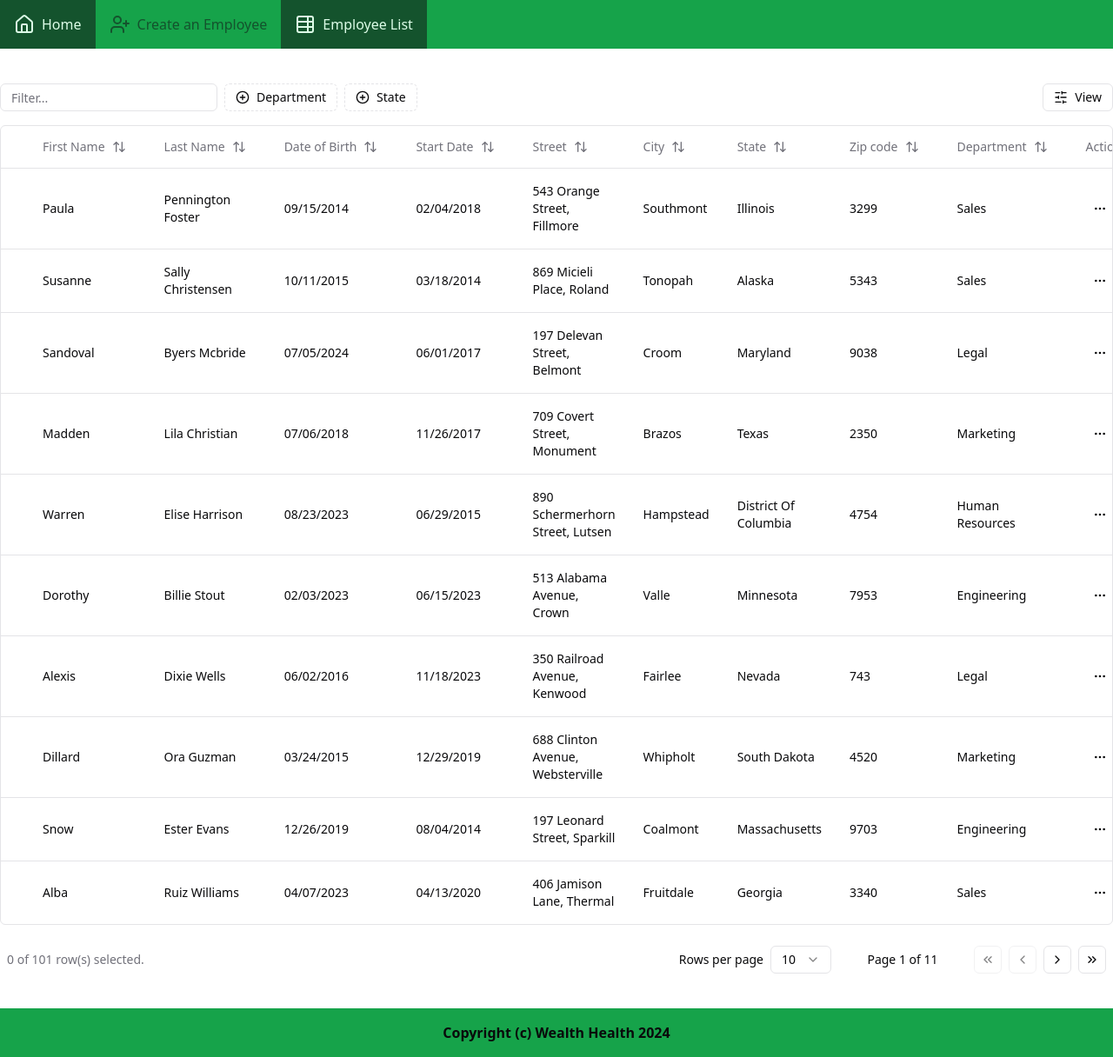
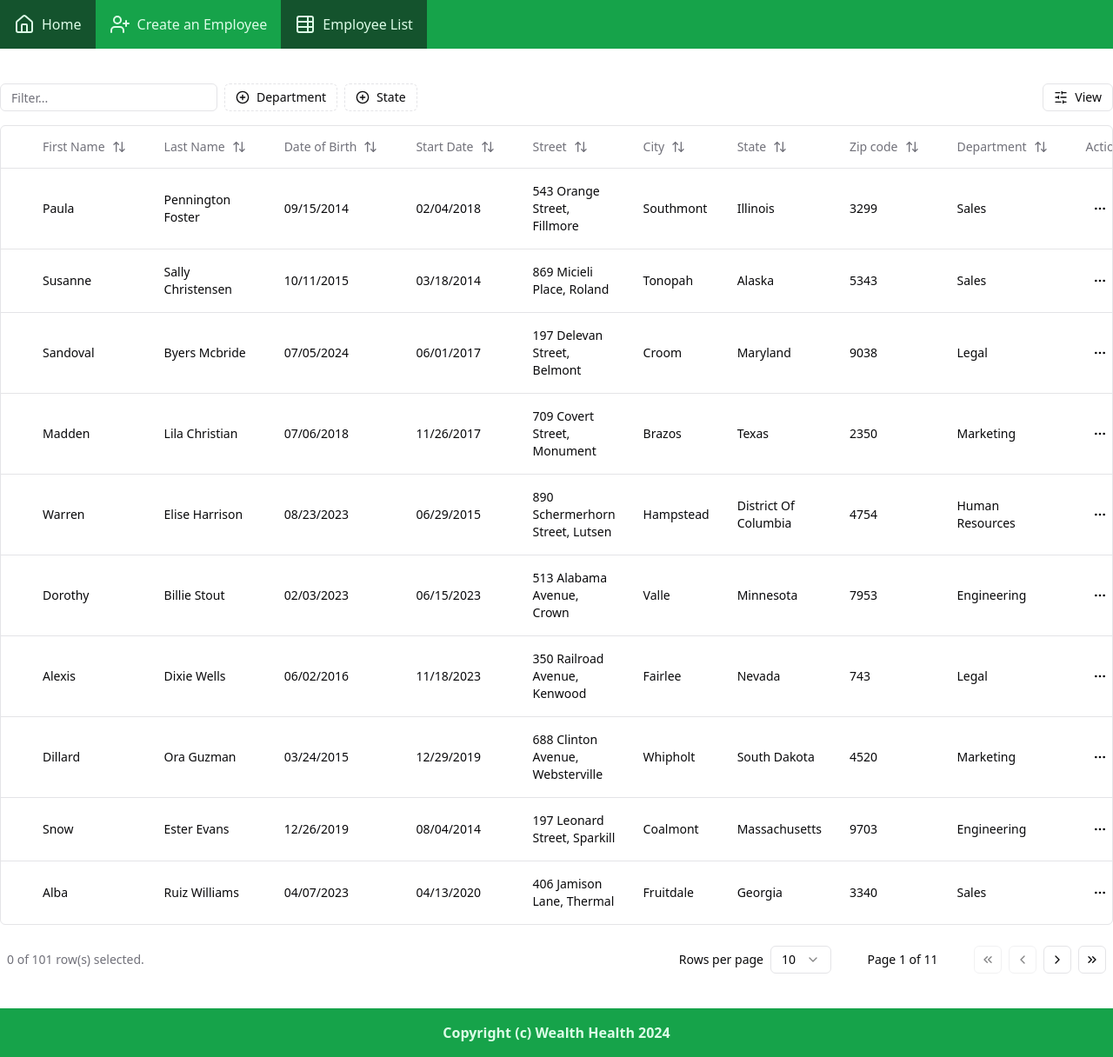
Before and after one commit to code9g/HRnet, a React (Vite) app: page /HRnet/employee-list in a window 1280 px wide. Shown: the whole page at 87% size. Built offline with nearby package versions, Linux system fonts and the light colour scheme; the HTML template or start-up script is replaced by a standard one.

Commit message:
Maj classname

```diff
--- a/src/layouts/Footer.jsx
+++ b/src/layouts/Footer.jsx
@@ -1,7 +1,7 @@
 function Footer() {
   return (
     <footer className="bg-primary">
-      <div className="container mx-auto py-4 text-center text-bg-900 font-bold">
+      <div className="container mx-auto py-4 text-center text-green-100 font-bold">
         Copyright (c) Wealth Health 2024
       </div>
     </footer>
--- a/src/layouts/Header.jsx
+++ b/src/layouts/Header.jsx
@@ -16,10 +16,10 @@ export function Header() {
     },
   ];
 
-  const clnm = ({ isActive }) => {
+  const className = ({ isActive }) => {
     return (
-      "flex items-center gap-2 p-4 hover:bg-green-900 hover:text-green-100 hover:bg-green-900 " +
-      (isActive ? "bg-green-900 text-green-100" : "text-green-900")
+      "flex items-center gap-2 p-4 text-green-100 hover:bg-green-900 hover:bg-green-900 " +
+      (isActive ? "bg-green-900" : "")
     );
   };
 
@@ -30,7 +30,7 @@ export function Header() {
           <ul className="flex flex-row flex-wrap">
             {links.map((link, index) => (
               <li key={index}>
-                <NavLink to={link.to} className={clnm}>
+                <NavLink to={link.to} className={className}>
                   {link.icon}
                   {link.title}
                 </NavLink>
```
